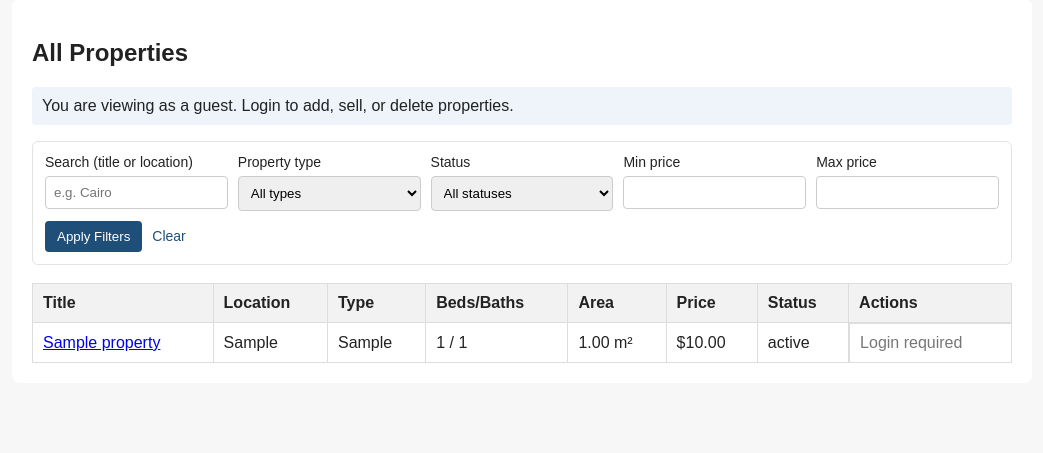
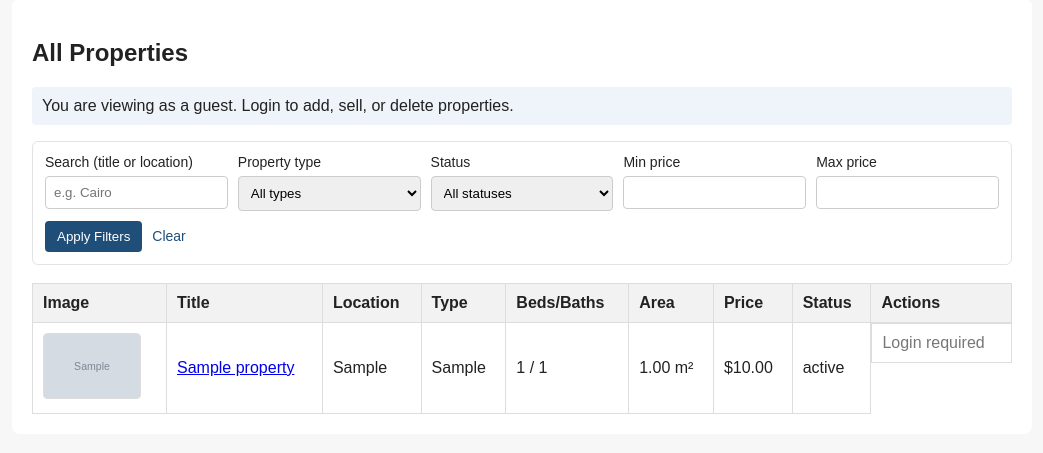
Before and after one commit to sama7705/House-Sales-System, a Node server app: page / in a window 1280 px wide. Shown: the part 116-569 px from the top of the page, without its empty margins (118-1161 px from the left). Run offline with Node 20, Linux system fonts and the light colour scheme; tables that the repository leaves empty hold one stand-in row (values such as "Sample post"); grey boxes marked "Sample" are stand-in pictures; some libraries are stand-ins or nearby versions.

Commit message:
Add image URL support for properties across DB, API, and views

```diff
--- a/app.js
+++ b/app.js
@@ -26,7 +26,8 @@ function ensurePropertiesTable(database) {
       bathrooms INTEGER NOT NULL DEFAULT 0,
       area REAL NOT NULL DEFAULT 0,
       status TEXT NOT NULL DEFAULT 'Available',
-      description TEXT
+      description TEXT,
+      image_url TEXT
     )
   `);
 }
@@ -37,7 +38,8 @@ function addMissingPropertyColumns(database) {
     { name: 'bedrooms', sql: 'ALTER TABLE properties ADD COLUMN bedrooms INTEGER NOT NULL DEFAULT 0' },
     { name: 'bathrooms', sql: 'ALTER TABLE properties ADD COLUMN bathrooms INTEGER NOT NULL DEFAULT 0' },
     { name: 'area', sql: 'ALTER TABLE properties ADD COLUMN area REAL NOT NULL DEFAULT 0' },
-    { name: 'description', sql: 'ALTER TABLE properties ADD COLUMN description TEXT' }
+    { name: 'description', sql: 'ALTER TABLE properties ADD COLUMN description TEXT' },
+    { name: 'image_url', sql: 'ALTER TABLE properties ADD COLUMN image_url TEXT' }
   ];
 
   database.all('PRAGMA table_info(properties)', [], (err, columns) => {
--- a/public/style.css
+++ b/public/style.css
@@ -157,3 +157,37 @@ textarea {
   max-width: 600px;
   line-height: 1.6;
 }
+
+
+.property-thumb {
+  width: 96px;
+  height: 64px;
+  object-fit: cover;
+  border-radius: 4px;
+  border: 1px solid #ddd;
+}
+
+.property-hero {
+  width: 100%;
+  max-height: 320px;
+  object-fit: cover;
+  border-radius: 6px;
+  margin-bottom: 12px;
+}
+
+.image-placeholder {
+  display: flex;
+  align-items: center;
+  justify-content: center;
+  background: #f2f2f2;
+  color: #666;
+  border: 1px dashed #ccc;
+  border-radius: 4px;
+  font-size: 13px;
+}
+
+.property-hero-placeholder {
+  width: 100%;
+  height: 220px;
+  margin-bottom: 12px;
+}
--- a/routes/properties.js
+++ b/routes/properties.js
@@ -140,6 +140,10 @@ function requireLogin(req, res, next) {
  *         description:
  *           type: string
  *           example: Bright apartment near city center.
+ *         image_url:
+ *           type: string
+ *           nullable: true
+ *           example: https://images.example.com/property-1.jpg
  *       required:
  *         - id
  *         - title
@@ -178,6 +182,9 @@ function requireLogin(req, res, next) {
  *           type: number
  *         description:
  *           type: string
+ *         image_url:
+ *           type: string
+ *           nullable: true
  *     PropertyPatchInput:
  *       type: object
  *       properties:
@@ -201,6 +208,9 @@ function requireLogin(req, res, next) {
  *           enum: [Available, Sold]
  *         description:
  *           type: string
+ *         image_url:
+ *           type: string
+ *           nullable: true
  *     ApiMessage:
  *       type: object
  *       properties:
@@ -348,7 +358,8 @@ router.post('/add-property', requireLogin, (req, res) => {
     bedrooms,
     bathrooms,
     area,
-    description
+    description,
+    image_url
   } = req.body;
 
   if (hasInvalidRequiredFields(req.body)) {
@@ -360,8 +371,8 @@ router.post('/add-property', requireLogin, (req, res) => {
 
   return req.db.run(
     `INSERT INTO properties
-      (title, location, price, type, bedrooms, bathrooms, area, status, description)
-     VALUES (?, ?, ?, ?, ?, ?, ?, ?, ?)`,
+      (title, location, price, type, bedrooms, bathrooms, area, status, description, image_url)
+     VALUES (?, ?, ?, ?, ?, ?, ?, ?, ?, ?)`,
     [
       title.trim(),
       location.trim(),
@@ -371,7 +382,8 @@ router.post('/add-property', requireLogin, (req, res) => {
       Number(bathrooms),
       Number(area),
       'Available',
-      description ? description.trim() : null
+      description ? description.trim() : null,
+      image_url ? image_url.trim() : null
     ],
     (err) => {
       if (err) {
--- a/views/index.ejs
+++ b/views/index.ejs
@@ -74,6 +74,7 @@
   <table>
     <thead>
       <tr>
+        <th>Image</th>
         <th>Title</th>
         <th>Location</th>
         <th>Type</th>
@@ -87,6 +88,13 @@
     <tbody>
       <% properties.forEach((property) => { %>
         <tr>
+          <td>
+            <% if (property.image_url) { %>
+              <img src="<%= property.image_url %>" alt="<%= property.title %>" class="property-thumb" />
+            <% } else { %>
+              <div class="image-placeholder">No Image</div>
+            <% } %>
+          </td>
           <td><a href="/properties/<%= property.id %>"><%= property.title %></a></td>
           <td><%= property.location %></td>
           <td><%= property.type %></td>
--- a/views/property-details.ejs
+++ b/views/property-details.ejs
@@ -1,6 +1,12 @@
 <%- include('partials/header') %>
 
 <div class="details-card">
+  <% if (property.image_url) { %>
+    <img src="<%= property.image_url %>" alt="<%= property.title %>" class="property-hero" />
+  <% } else { %>
+    <div class="image-placeholder property-hero-placeholder">No image provided</div>
+  <% } %>
+
   <h2><%= property.title %></h2>
   <p><strong>Location:</strong> <%= property.location %></p>
   <p><strong>Type:</strong> <%= property.type %></p>
```
Also changed, not shown: routes/api.js (+15 -9 lines), views/add-property.ejs (+10 -0 lines).
